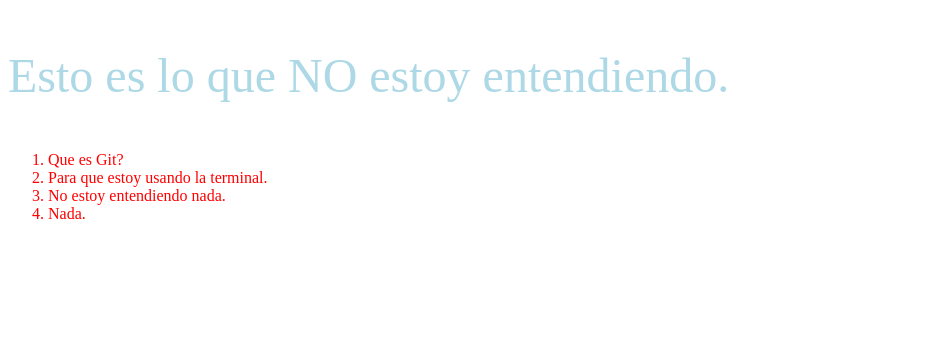
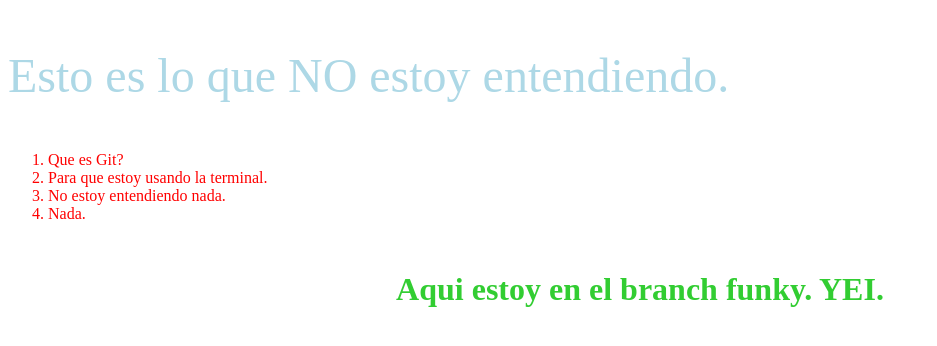
Before and after one commit to opialk/Mi-primer-repositorio, a plain HTML site: page index.html in a window 1280 px wide. Shown: the whole page, without its empty margins (0-937 px from the left). Drawn offline with Linux system fonts and the light colour scheme.

Commit message:
Estilo nuevo en funky

```diff
--- a/css/main.css
+++ b/css/main.css
@@ -1,5 +1,6 @@
 body{
   color: lightblue;
+  font-size: 100%;
 }
 p{
   font-size: 300%;
@@ -7,3 +8,7 @@ p{
 li{
   color: red;
 }
+h1{
+  color: limegreen;
+  text-align: center;
+}
--- a/index.html
+++ b/index.html
@@ -15,5 +15,8 @@
     <li>Nada.</li>
   </ol>
 </p>
+<h1>
+  Aqui estoy en el branch funky. YEI.
+</H1>
 </body>
 </html>
```
